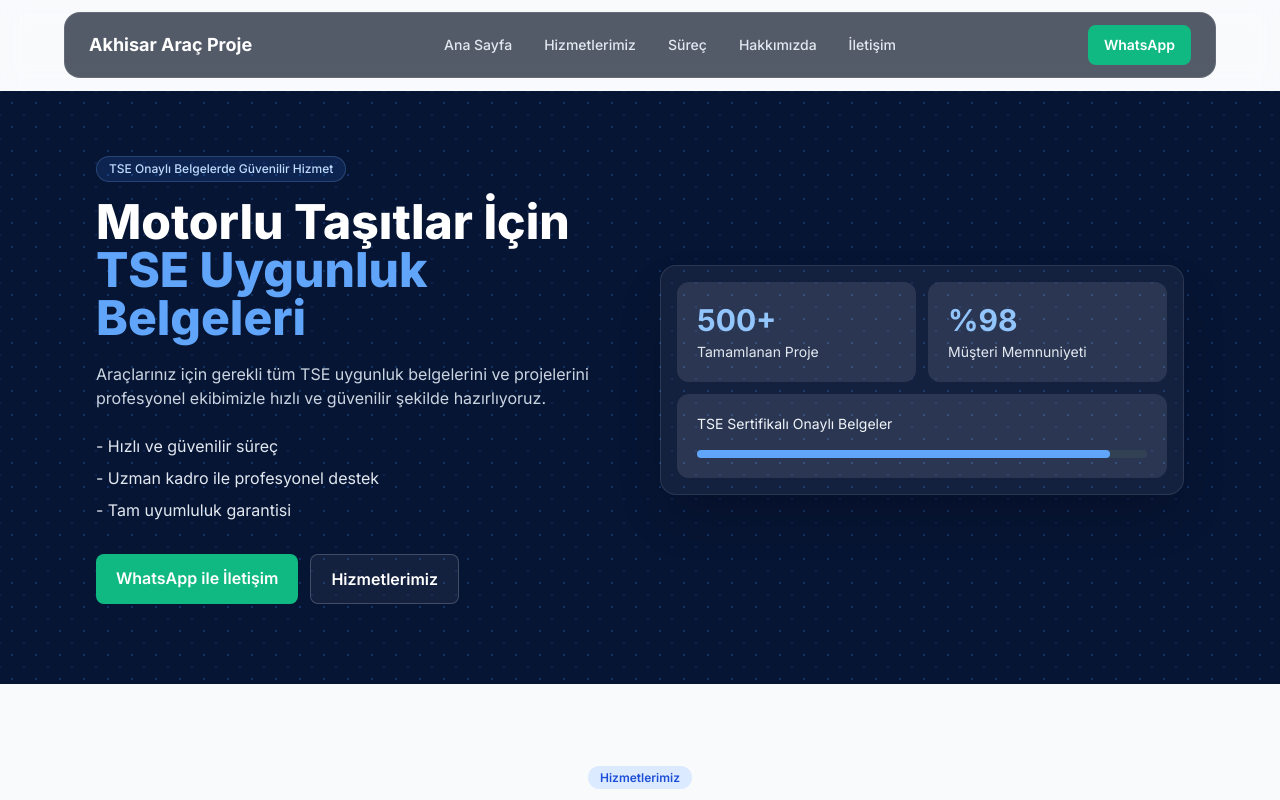
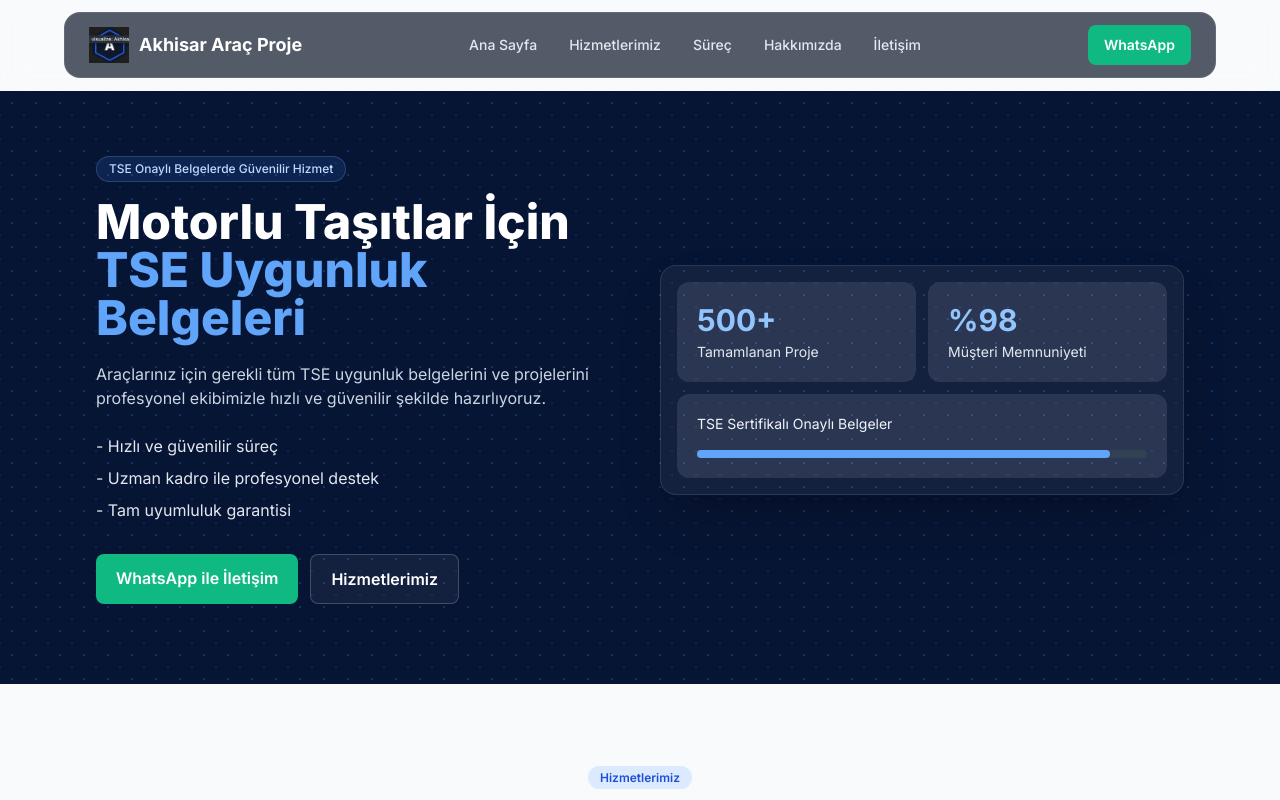
Before and after one commit to dev-alibayram/akhisar-arac-proje, a Next.js app: page /en in a window 1280 px wide. Shown: the top 800 px of the page. Built offline with nearby package versions, Linux system fonts and the light colour scheme.

Commit message:
feat(ui): add navbar brand logo
Serve logo from /public/logo.png and show it left of Akhisar Araç Proje in SiteNavbar.

```diff
--- a/src/components/common/SiteNavbar.tsx
+++ b/src/components/common/SiteNavbar.tsx
@@ -1,5 +1,6 @@
 "use client";
 
+import Image from "next/image";
 import { useEffect, useState } from "react";
 
 const links = [
@@ -46,8 +47,20 @@ export function SiteNavbar() {
   return (
     <header className="relative">
       <div className="flex items-center justify-between gap-4">
-        <a href="#anasayfa" className="text-lg font-bold text-white shrink-0">
-          Akhisar Araç Proje
+        <a
+          href="#anasayfa"
+          className="flex min-w-0 shrink-0 items-center gap-2.5 text-lg font-bold text-white"
+        >
+          <Image
+            src="/logo.png"
+            alt=""
+            width={44}
+            height={44}
+            className="h-9 w-9 shrink-0 object-contain sm:h-10 sm:w-10"
+            sizes="40px"
+            priority
+          />
+          <span className="truncate sm:whitespace-normal">Akhisar Araç Proje</span>
         </a>
 
         <nav
```
Also changed, not shown: public/logo.png (added).
